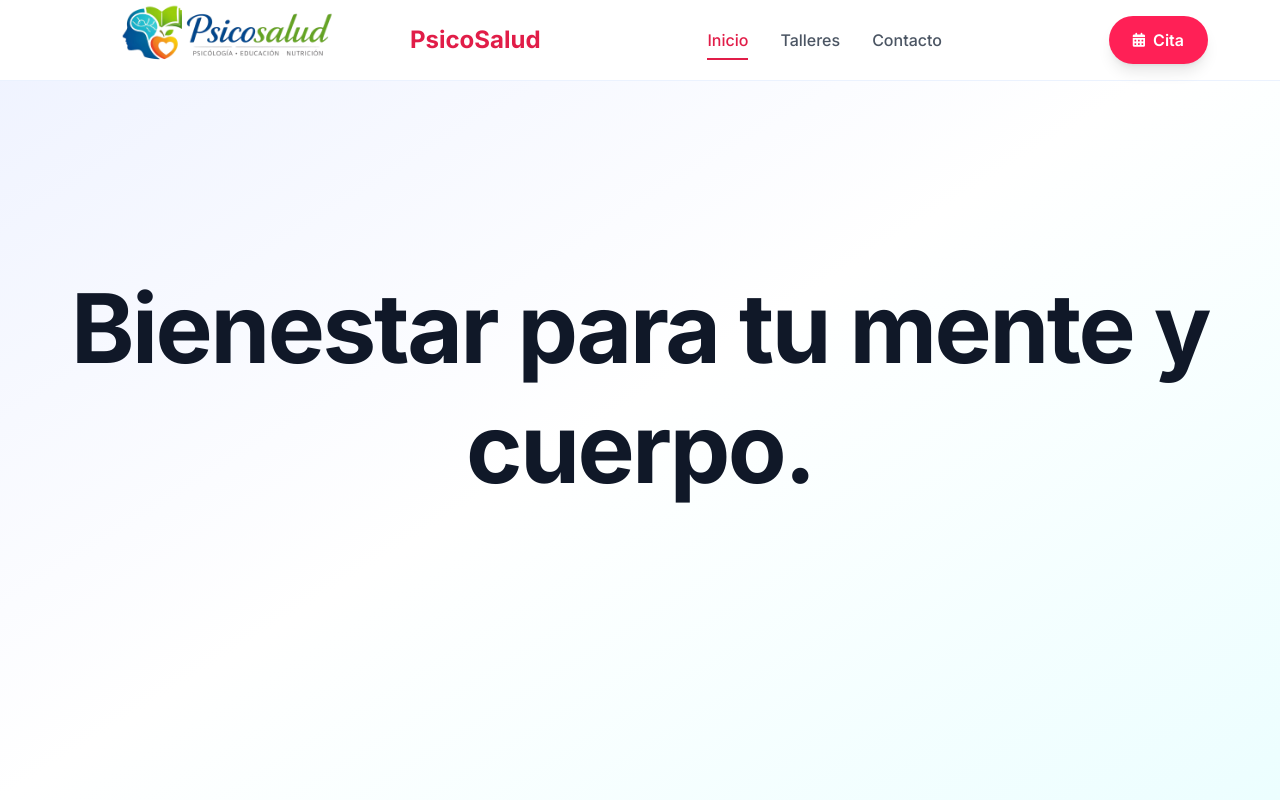
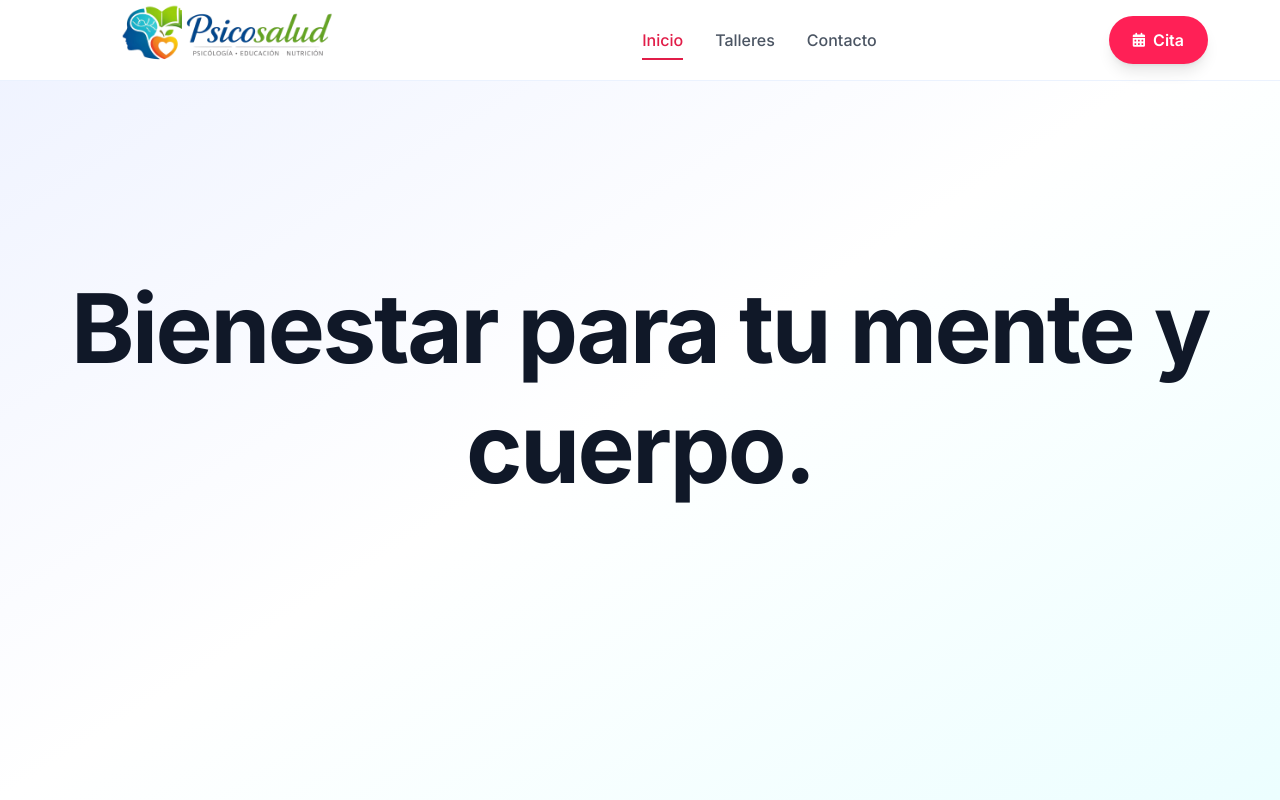
Before and after one commit to revax8/mentalHealth, an Angular app: page / in a window 1280 px wide. Shown: the top 800 px of the page. Built offline with nearby package versions, Linux system fonts and the light colour scheme.

Commit message:
quite el texto psicosalud

```diff
--- a/src/app/Components/psicologo-navbar/psicologo-navbar.component.html
+++ b/src/app/Components/psicologo-navbar/psicologo-navbar.component.html
@@ -3,7 +3,7 @@
     <!-- Logo -->
     <div class="nav-logo">
       <img src="logo2.png" alt="PsicoSalud Logo" class="nav-logo-img">
-      <span>PsicoSalud</span>
+      <span></span>
     </div>
 
     <!-- Menú desktop -->
```
